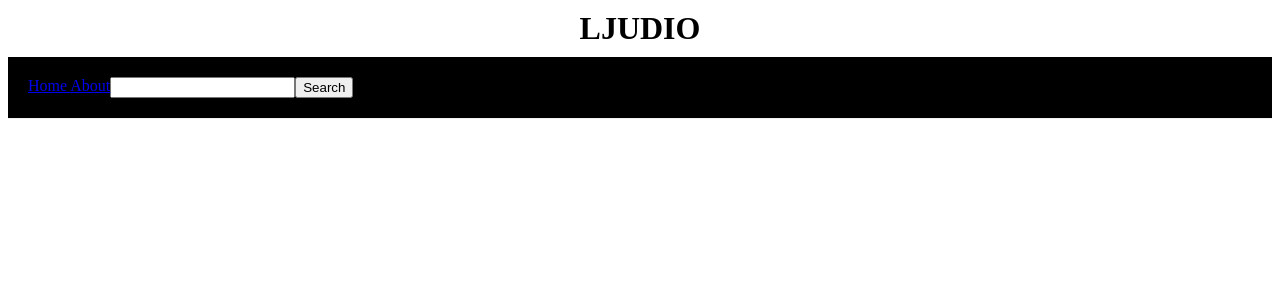
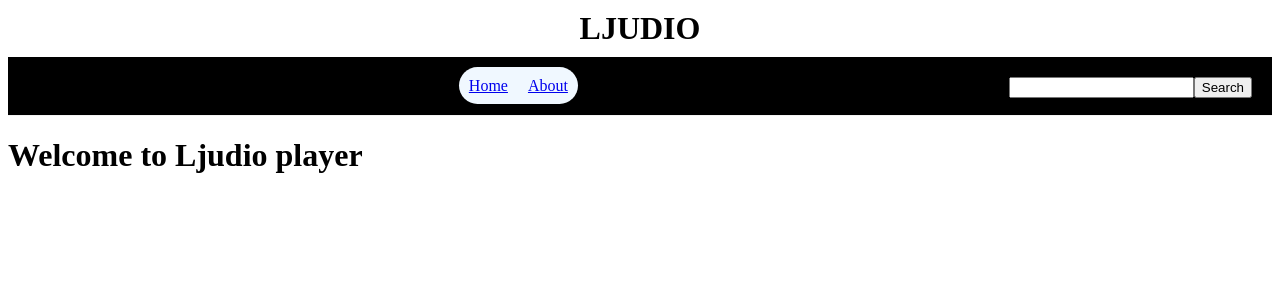
Before and after one commit to AntonBaric/Ljudio, a React (Vite) app: page / in a window 1280 px wide. Shown: the top 300 px of the page. Built offline with nearby package versions, Linux system fonts and the light colour scheme.

Commit message:
Added Home and css

```diff
--- a/src/App.jsx
+++ b/src/App.jsx
@@ -1,5 +1,6 @@
 import React, { useState } from 'react'
 import NavBar from './components/NavBar'
+import Home from './views/Home'
 import About from './views/About'
 import SearchResults from './views/SearchResults'
 import Player from './components/Player'
@@ -21,6 +22,7 @@ function App() {
           </div>
           <Switch>
             <Route exact path="/">
+            <Home/>
             </Route>
             <Route exact path="/about">
               <About/>
--- a/src/components/NavBar.jsx
+++ b/src/components/NavBar.jsx
@@ -6,8 +6,8 @@ function NavBar() {
 
 	return (
 		<div>
-			<Link to="/" className="link">Home </Link>
-			<Link to="/about" className="link">About</Link>
+			<Link to="/" className="link" id="home-link">Home</Link>
+			<Link to="/about" className="link" id="about-link">About</Link>
 
 			<form className="SearchBar">
 			<input type="text" value={searchString} onChange={e => { setSearchString(e.target.value)}}/>
--- a/src/components/Player.jsx
+++ b/src/components/Player.jsx
@@ -3,7 +3,7 @@ import ReactPlayer from 'react-player/youtube'
 import { useParams } from 'react-router'
 
 function Player() {
-  const { videoId } = useParams()
+  const { videoId } = useParams('')
 
   return <>
     <ReactPlayer url={'https://www.youtube.com/watch?v=' + videoId}
--- a/src/index.css
+++ b/src/index.css
@@ -1,7 +1,5 @@
 .NavBar {
   padding: 20px;
-  display: flex;
-  margin: 0 auto;
   border-bottom: 1px solid #f2f2f2;
   text-align: center;
 }
@@ -18,5 +16,17 @@
 
 .App>.NavBar {
   background-color: black;
-  max-width: none;
 }
+
+.link {
+  background-color: aliceblue;
+  padding: 10px;
+}
+
+#home-link {
+  border-radius: 25px 0px 0px 25px;
+}
+
+#about-link {
+  border-radius: 0px 25px 25px 0px;
+}
--- /dev/null
+++ b/src/views/Home.jsx
@@ -0,0 +1,11 @@
+import React from 'react'
+
+function Home() {
+  return (
+    <div>
+      <h1>Welcome to Ljudio player</h1>
+    </div>
+  )
+}
+
+export default Home
```
